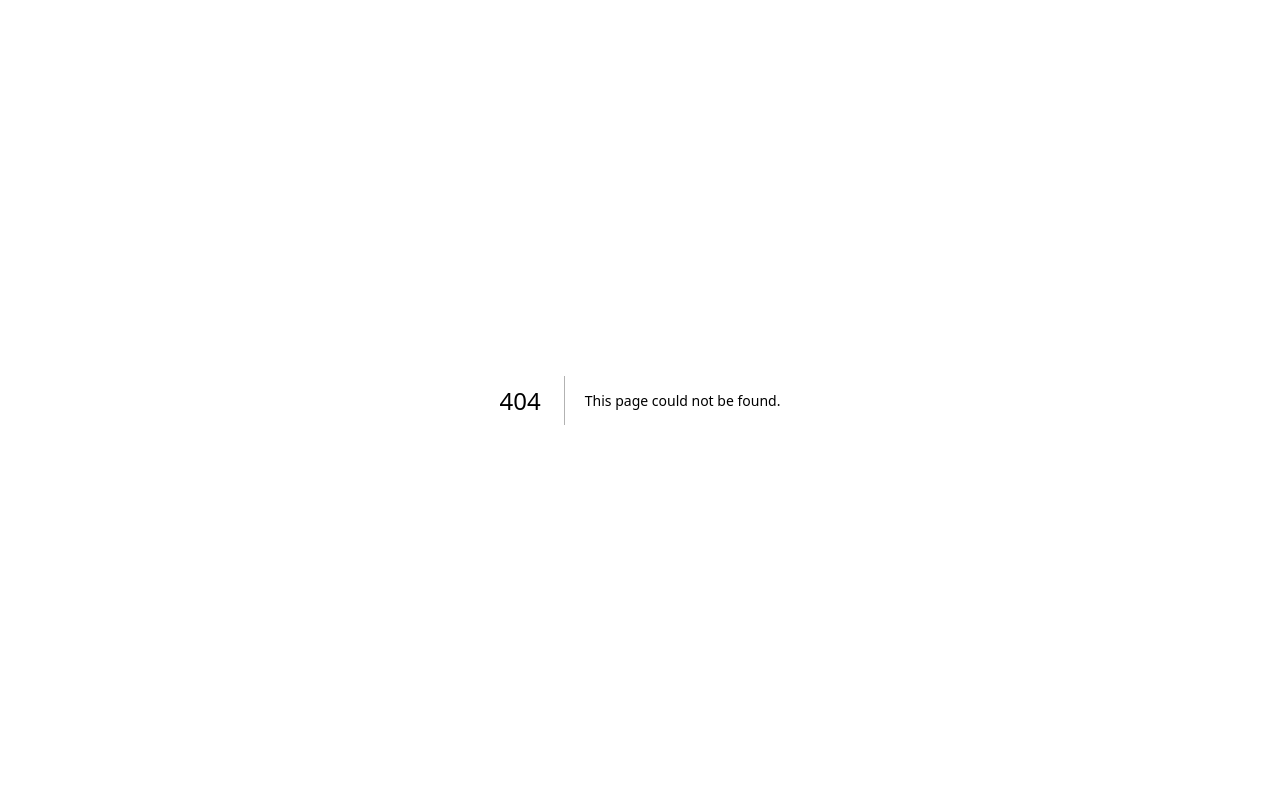
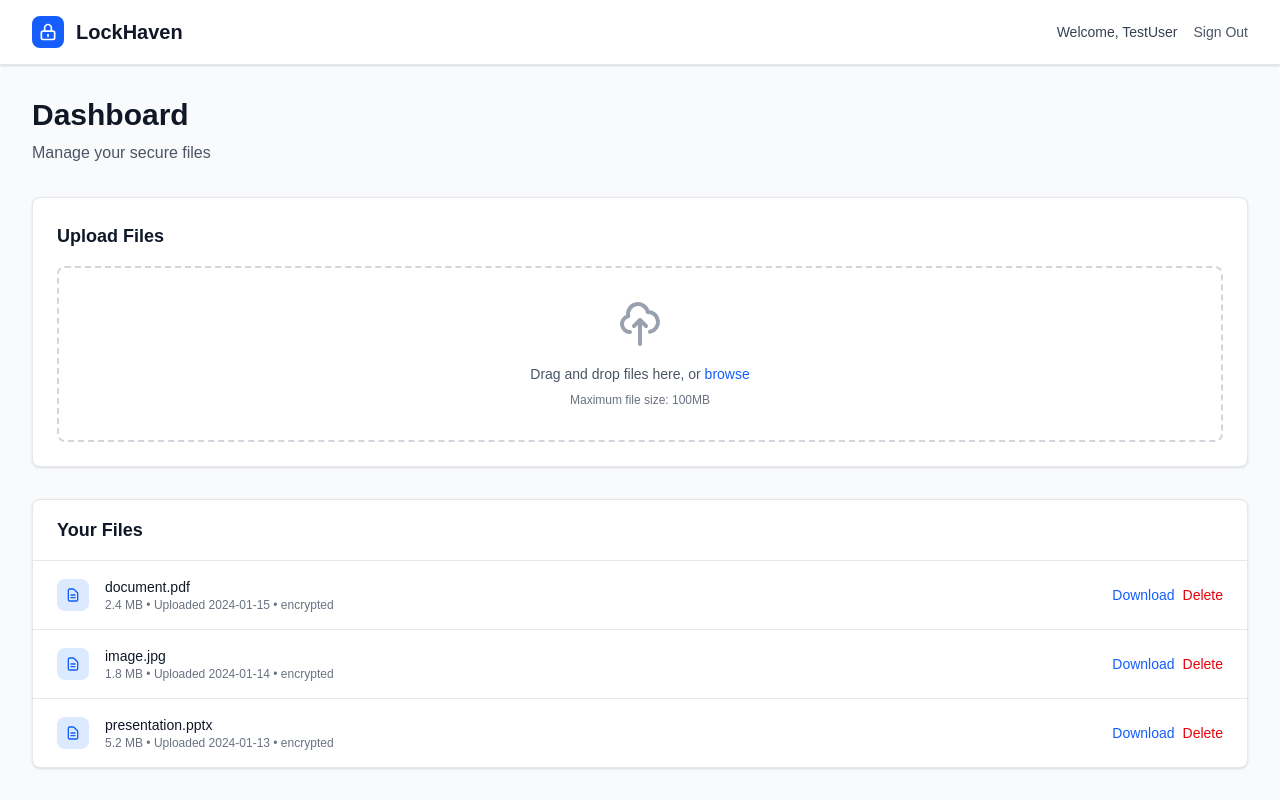
Before and after one commit to LockHaven/lockhaven-frontend, a Next.js app: page /dashboard in a window 1280 px wide. Before the commit this address had no page. Built offline with nearby package versions, Linux system fonts and the light colour scheme.

Commit message:
f - add dashboard page

```diff
--- /dev/null
+++ b/src/app/dashboard/page.tsx
@@ -0,0 +1,113 @@
+'use client'
+
+import React, { useState } from 'react'
+import Link from 'next/link'
+
+export default function DashboardPage() {
+    // Mock data for demonstration
+    const [files, setFiles] = useState([
+        { id: 1, name: 'document.pdf', size: '2.4 MB', uploaded: '2024-01-15', status: 'encrypted' },
+        { id: 2, name: 'image.jpg', size: '1.8 MB', uploaded: '2024-01-14', status: 'encrypted' },
+        { id: 3, name: 'presentation.pptx', size: '5.2 MB', uploaded: '2024-01-13', status: 'encrypted' },
+    ])
+
+    return (
+        <div className="min-h-screen bg-gray-50 dark:bg-gray-900">
+            {/* Navigation Header */}
+            <nav className="bg-white dark:bg-gray-800 shadow-sm border-b border-gray-200 dark:border-gray-700">
+                <div className="max-w-7xl mx-auto px-4 sm:px-6 lg:px-8">
+                    <div className="flex justify-between items-center h-16">
+                        {/* Logo */}
+                        <div className="flex items-center space-x-3">
+                            <div className="w-8 h-8 bg-blue-600 rounded-lg flex items-center justify-center">
+                                <svg className="w-5 h-5 text-white" fill="none" stroke="currentColor" viewBox="0 0 24 24">
+                                    <path strokeLinecap="round" strokeLinejoin="round" strokeWidth={2} d="M12 15v2m-6 4h12a2 2 0 002-2v-6a2 2 0 00-2-2H6a2 2 0 00-2 2v6a2 2 0 002 2zm10-10V7a4 4 0 00-8 0v4h8z" />
+                                </svg>
+                            </div>
+                            <Link href="/" className="text-xl font-bold text-gray-900 dark:text-white">LockHaven</Link>
+                        </div>
+
+                        {/* User Menu */}
+                        <div className="flex items-center space-x-4">
+                            <span className="text-sm text-gray-700 dark:text-gray-300">Welcome, TestUser</span>
+                            <button className="text-sm text-gray-600 dark:text-gray-400 hover:text-gray-900 dark:hover:text-white">
+                                Sign Out
+                            </button>
+                        </div>
+                    </div>
+                </div>
+            </nav>
+
+            {/* Main Content */}
+            <div className="max-w-7xl mx-auto px-4 sm:px-6 lg:px-8 py-8">
+                {/* Page Header */}
+                <div className="mb-8">
+                    <h1 className="text-3xl font-bold text-gray-900 dark:text-white">Dashboard</h1>
+                    <p className="text-gray-600 dark:text-gray-300 mt-2">Manage your secure files</p>
+                </div>
+
+                {/* Upload Section */}
+                <div className="bg-white dark:bg-gray-800 rounded-lg shadow-sm border border-gray-200 dark:border-gray-700 p-6 mb-8">
+                    <h2 className="text-lg font-semibold text-gray-900 dark:text-white mb-4">Upload Files</h2>
+
+                    {/* Drag & Drop Area */}
+                    <div className="border-2 border-dashed border-gray-300 dark:border-gray-600 rounded-lg p-8 text-center hover:border-blue-400 dark:hover:border-blue-500 transition-colors">
+                        <svg className="mx-auto h-12 w-12 text-gray-400" fill="none" stroke="currentColor" viewBox="0 0 24 24">
+                            <path strokeLinecap="round" strokeLinejoin="round" strokeWidth={2} d="M7 16a4 4 0 01-.88-7.903A5 5 0 1115.9 6L16 6a5 5 0 011 9.9M15 13l-3-3m0 0l-3 3m3-3v12" />
+                        </svg>
+                        <p className="mt-4 text-sm text-gray-600 dark:text-gray-400">
+                            Drag and drop files here, or{' '}
+                            <button className="text-blue-600 hover:text-blue-700 dark:text-blue-400 dark:hover:text-blue-300 font-medium">
+                                browse
+                            </button>
+                        </p>
+                        <p className="text-xs text-gray-500 dark:text-gray-500 mt-2">
+                            Maximum file size: 100MB
+                        </p>
+                    </div>
+                </div>
+
+                {/* Files Section */}
+                <div className="bg-white dark:bg-gray-800 rounded-lg shadow-sm border border-gray-200 dark:border-gray-700">
+                    <div className="px-6 py-4 border-b border-gray-200 dark:border-gray-700">
+                        <h2 className="text-lg font-semibold text-gray-900 dark:text-white">Your Files</h2>
+                    </div>
+
+                    {/* Files List */}
+                    <div className="divide-y divide-gray-200 dark:divide-gray-700">
+                        {files.map((file) => (
+                            <div key={file.id} className="px-6 py-4 flex items-center justify-between hover:bg-gray-50 dark:hover:bg-gray-700">
+                                <div className="flex items-center space-x-4">
+                                    {/* File Icon */}
+                                    <div className="w-8 h-8 bg-blue-100 dark:bg-blue-900/30 rounded-lg flex items-center justify-center">
+                                        <svg className="w-4 h-4 text-blue-600 dark:text-blue-400" fill="none" stroke="currentColor" viewBox="0 0 24 24">
+                                            <path strokeLinecap="round" strokeLinejoin="round" strokeWidth={2} d="M9 12h6m-6 4h6m2 5H7a2 2 0 01-2-2V5a2 2 0 012-2h5.586a1 1 0 01.707.293l5.414 5.414a1 1 0 01.293.707V19a2 2 0 01-2 2z" />
+                                        </svg>
+                                    </div>
+
+                                    {/* File Info */}
+                                    <div>
+                                        <p className="text-sm font-medium text-gray-900 dark:text-white">{file.name}</p>
+                                        <p className="text-xs text-gray-500 dark:text-gray-400">
+                                            {file.size} • Uploaded {file.uploaded} • {file.status}
+                                        </p>
+                                    </div>
+                                </div>
+
+                                {/* Action Buttons */}
+                                <div className="flex items-center space-x-2">
+                                    <button className="text-sm text-blue-600 hover:text-blue-700 dark:text-blue-400 dark:hover:text-blue-300 font-medium">
+                                        Download
+                                    </button>
+                                    <button className="text-sm text-red-600 hover:text-red-700 dark:text-red-400 dark:hover:text-red-300 font-medium">
+                                        Delete
+                                    </button>
+                                </div>
+                            </div>
+                        ))}
+                    </div>
+                </div>
+            </div>
+        </div>
+    )
+}
```
